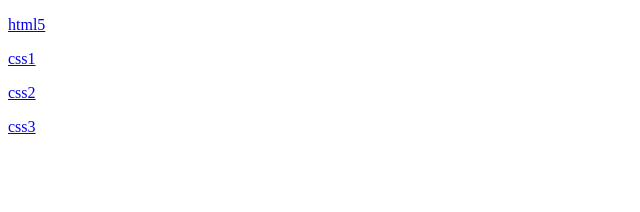
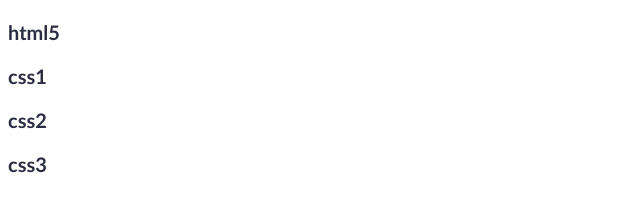
Before and after one commit to berreleeuw/githubpages-introcutie, a plain HTML site: page index.html in a window 1280 px wide. Shown: the whole page, without its empty margins (0-640 px from the left). Drawn offline with Linux system fonts and the light colour scheme.

Commit message:
pita zonder looksaus

```diff
--- /dev/null
+++ b/index.css
@@ -0,0 +1,13 @@
+a {
+    text-decoration: none;
+    color: #2B2D42;
+}
+
+a:hover{
+    color: mediumpurple;
+}
+body {
+    font-family: Calibri;
+    font-size: 20px;
+    font-weight: bold;
+}
--- a/index.html
+++ b/index.html
@@ -3,6 +3,7 @@
 <head>
     <meta charset="UTF-8">
     <title>css3</title>
+    <link rel="stylesheet" href="index.css"
 </head>
 <body>
 <nav>
```
